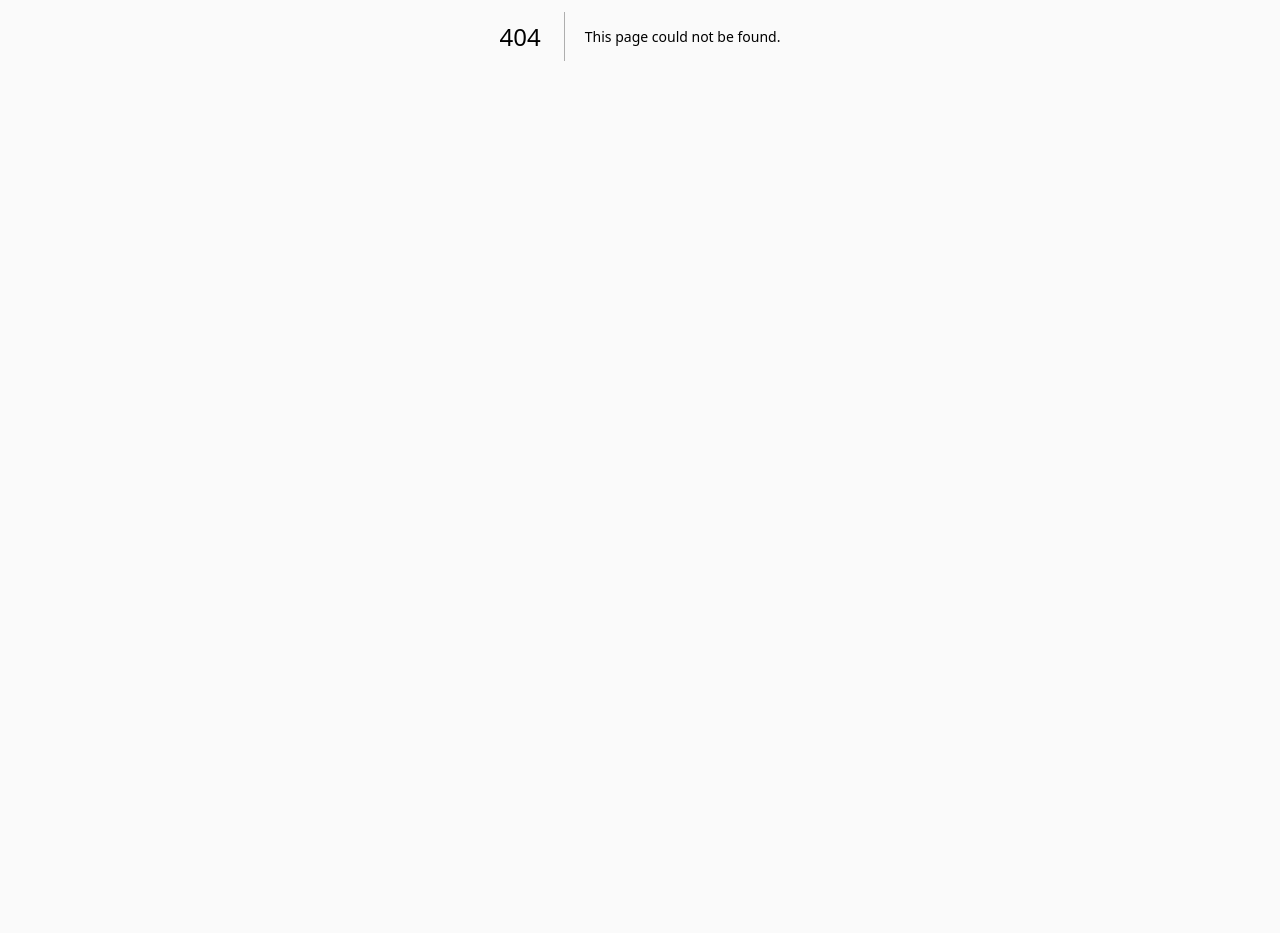
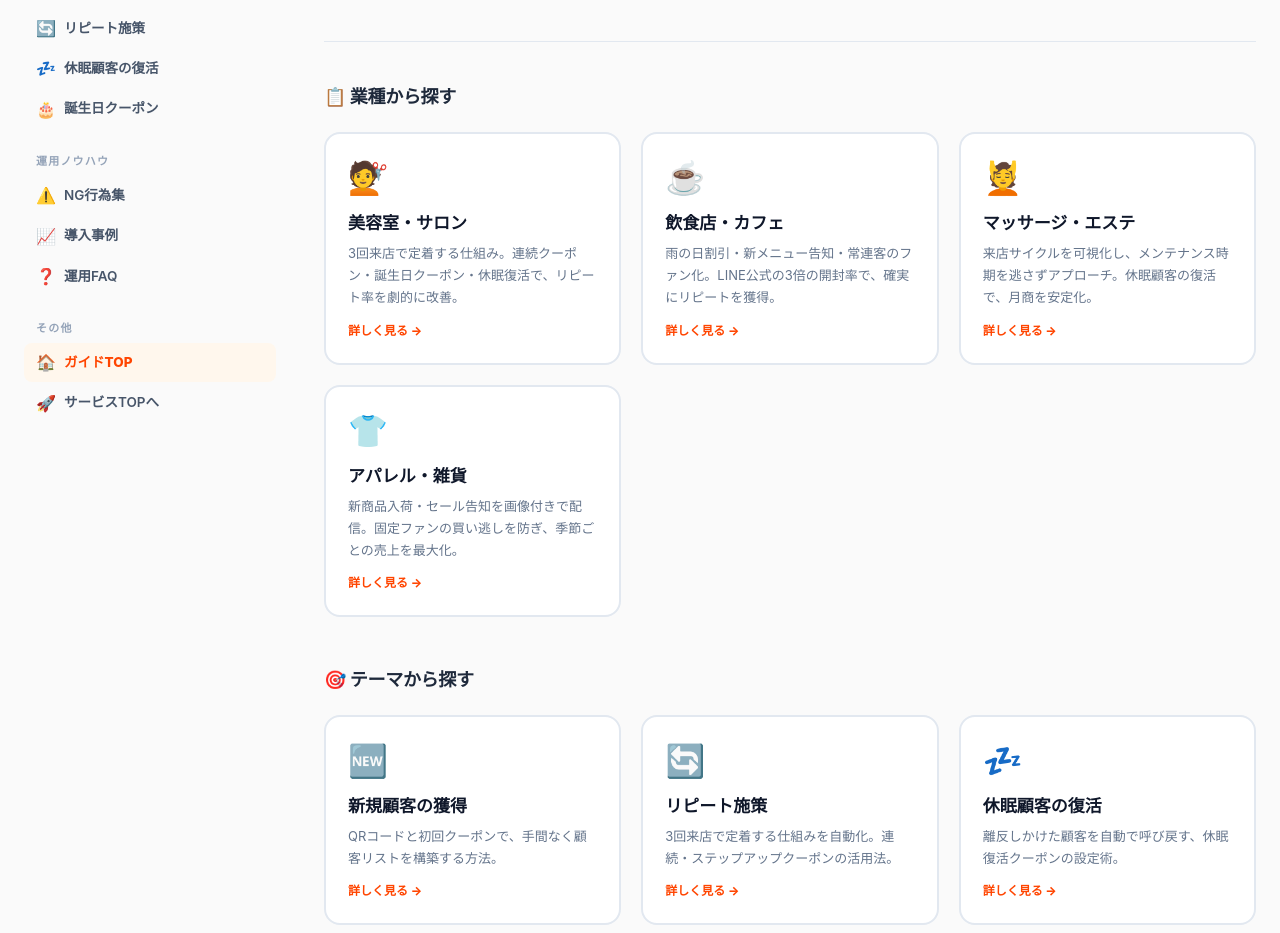
Before and after one commit to thellcishii-lang/push-taro, a Next.js app: page /guide in a window 1280 px wide. Before the commit this address had no page. Shown: the part 364-1297 px from the top of the page. Before the commit the page ends 800 px from the top, so only its background shows below. Built offline with nearby package versions, Linux system fonts and the light colour scheme.

Commit message:
Add guide page for industry-specific usage of Push-taro
This file contains a guide page for various industries utilizing Push-taro, including sections for salons, cafes, and more. It features metadata, structured content, and links for user navigation.

```diff
--- /dev/null
+++ b/app/guide/page.tsx
@@ -0,0 +1,134 @@
+import Link from 'next/link';
+
+export const metadata = {
+  title: '業種別 活用ガイド | Push-taro',
+  description: '美容室・飲食店・マッサージ・アパレルなど、業種別のPush-taro活用方法を徹底解説。新規獲得から休眠復活まで、実店舗のリピート施策を仕組み化するノウハウを公開。',
+};
+
+export default function GuideTopPage() {
+  return (
+    <>
+      {/* ページヘッダー */}
+      <div className="guide-hero">
+        <span className="badge">Guide</span>
+        <h1>業種別 活用ガイド</h1>
+        <p>
+          美容室・飲食店・マッサージ・アパレルなど、業種ごとに最適化されたPush-taroの活用方法を解説します。
+          新規顧客の獲得から、リピート施策、休眠顧客の復活まで、実店舗の売上を伸ばすノウハウが満載です。
+        </p>
+      </div>
+
+      {/* 業種一覧 */}
+      <h2 style={{
+        fontSize: 18, fontWeight: 800, color: '#1e293b',
+        marginBottom: 16, letterSpacing: '-0.3px',
+      }}>
+        📋 業種から探す
+      </h2>
+
+      <div className="guide-grid">
+        <Link href="/guide/salon" className="guide-grid-card">
+          <span className="icon">💇</span>
+          <h4>美容室・サロン</h4>
+          <p>3回来店で定着する仕組み。連続クーポン・誕生日クーポン・休眠復活で、リピート率を劇的に改善。</p>
+          <span className="arrow">詳しく見る →</span>
+        </Link>
+
+        <Link href="/guide/cafe" className="guide-grid-card">
+          <span className="icon">☕</span>
+          <h4>飲食店・カフェ</h4>
+          <p>雨の日割引・新メニュー告知・常連客のファン化。LINE公式の3倍の開封率で、確実にリピートを獲得。</p>
+          <span className="arrow">詳しく見る →</span>
+        </Link>
+
+        <Link href="/guide/massage" className="guide-grid-card">
+          <span className="icon">💆</span>
+          <h4>マッサージ・エステ</h4>
+          <p>来店サイクルを可視化し、メンテナンス時期を逃さずアプローチ。休眠顧客の復活で、月商を安定化。</p>
+          <span className="arrow">詳しく見る →</span>
+        </Link>
+
+        <Link href="/guide/apparel" className="guide-grid-card">
+          <span className="icon">👕</span>
+          <h4>アパレル・雑貨</h4>
+          <p>新商品入荷・セール告知を画像付きで配信。固定ファンの買い逃しを防ぎ、季節ごとの売上を最大化。</p>
+          <span className="arrow">詳しく見る →</span>
+        </Link>
+      </div>
+
+      {/* テーマ別 */}
+      <h2 style={{
+        fontSize: 18, fontWeight: 800, color: '#1e293b',
+        margin: '48px 0 16px', letterSpacing: '-0.3px',
+      }}>
+        🎯 テーマから探す
+      </h2>
+
+      <div className="guide-grid">
+        <Link href="/guide/themes/new-customer" className="guide-grid-card">
+          <span className="icon">🆕</span>
+          <h4>新規顧客の獲得</h4>
+          <p>QRコードと初回クーポンで、手間なく顧客リストを構築する方法。</p>
+          <span className="arrow">詳しく見る →</span>
+        </Link>
+
+        <Link href="/guide/themes/repeat" className="guide-grid-card">
+          <span className="icon">🔄</span>
+          <h4>リピート施策</h4>
+          <p>3回来店で定着する仕組みを自動化。連続・ステップアップクーポンの活用法。</p>
+          <span className="arrow">詳しく見る →</span>
+        </Link>
+
+        <Link href="/guide/themes/dormant" className="guide-grid-card">
+          <span className="icon">💤</span>
+          <h4>休眠顧客の復活</h4>
+          <p>離反しかけた顧客を自動で呼び戻す、休眠復活クーポンの設定術。</p>
+          <span className="arrow">詳しく見る →</span>
+        </Link>
+
+        <Link href="/guide/themes/birthday" className="guide-grid-card">
+          <span className="icon">🎂</span>
+          <h4>誕生日クーポン</h4>
+          <p>特別感でファン化を加速。誕生日クーポン自動配信のベストプラクティス。</p>
+          <span className="arrow">詳しく見る →</span>
+        </Link>
+      </div>
+
+      {/* 運用ノウハウ */}
+      <h2 style={{
+        fontSize: 18, fontWeight: 800, color: '#1e293b',
+        margin: '48px 0 16px', letterSpacing: '-0.3px',
+      }}>
+        📚 運用ノウハウ
+      </h2>
+
+      <div className="guide-grid">
+        <Link href="/guide/ng-actions" className="guide-grid-card">
+          <span className="icon">⚠️</span>
+          <h4>NG行為集</h4>
+          <p>炎上・ブロック・離反を招くNG行為を徹底解説。安全な運用のために必読。</p>
+          <span className="arrow">詳しく見る →</span>
+        </Link>
+
+        <Link href="/guide/case-studies" className="guide-grid-card">
+          <span className="icon">📈</span>
+          <h4>導入事例</h4>
+          <p>実際に成果を出した店舗の事例を、具体的な数値とともに紹介。</p>
+          <span className="arrow">詳しく見る →</span>
+        </Link>
+      </div>
+
+      {/* CTA */}
+      <div className="guide-cta">
+        <h3>あなたの店舗でも、はじめてみませんか？</h3>
+        <p>
+          配信無制限・7種のクーポン自動配信。<br />
+          Push-taroなら、リピート施策のすべてが1つに。
+        </p>
+        <Link href="/signup" className="btn">
+          無料相談・資料請求 →
+        </Link>
+      </div>
+    </>
+  );
+}
```
